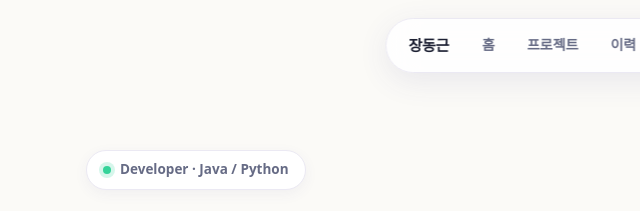
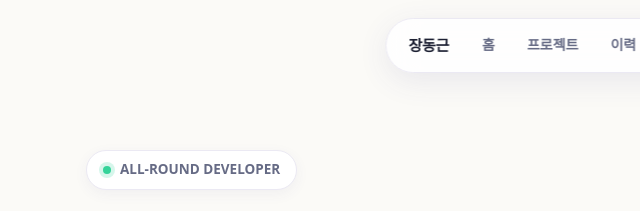
Before and after one commit to donggeun-dev/donggeun-dev.github.io, a plain HTML site: page index.html in a window 1280 px wide. Shown: the top 211 px of the page, 32-672 px from the left. Drawn offline with Linux system fonts and the light colour scheme; a web font is replaced by a local one.

Commit message:
Change the hero label to ALL-ROUND DEVELOPER
Co-Authored-By: Claude Sonnet 5.5 <noreply@anthropic.com>

```diff
--- a/index.html
+++ b/index.html
@@ -208,7 +208,7 @@ footer{text-align:center;color:var(--sub);font-size:13px;padding:56px 0 44px}
 <div id="homeView">
 <section id="home"><div class="wrap hero">
   <div>
-    <span class="pill"><i></i>Developer · Java / Python</span>
+    <span class="pill"><i></i>ALL-ROUND DEVELOPER</span>
     <h1>해 보고, 확인하고,<br><span class="g">다시 해 보는</span><br>개발자</h1>
     <p class="lead">화면부터 서버, 데이터베이스, AI까지<br>직접 만들어 보며 배우고 있습니다.</p>
     <div class="btns"><a class="btn p" href="#projects">프로젝트 보기</a><a class="btn" href="https://github.com/j75390" target="_blank" rel="noopener">GitHub</a><a class="btn" href="#contact">연락처</a></div>
```
